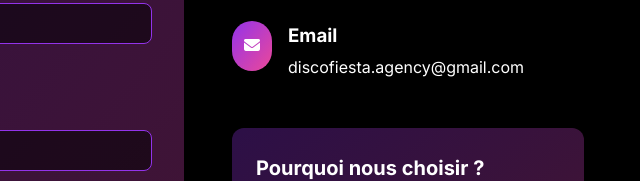
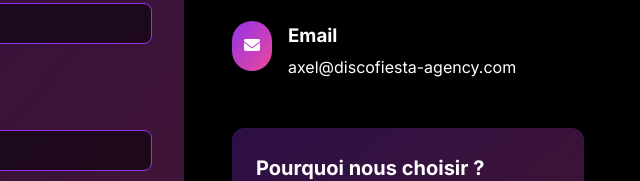
Before and after one commit to axelinho75/discofiestaagency, a plain HTML site: page contact.html in a window 1280 px wide. Shown: the part 635-816 px from the top of the page, 640-1280 px from the left. Drawn offline with Linux system fonts and the light colour scheme.

Commit message:
Update contact.html

```diff
--- a/contact.html
+++ b/contact.html
@@ -211,7 +211,7 @@
                 </div>
                 <div>
                   <h3>Email</h3>
-                  <p>discofiesta.agency@gmail.com</p>
+                  <p>axel@discofiesta-agency.com</p>
                 </div>
               </div>
             </div>
```
